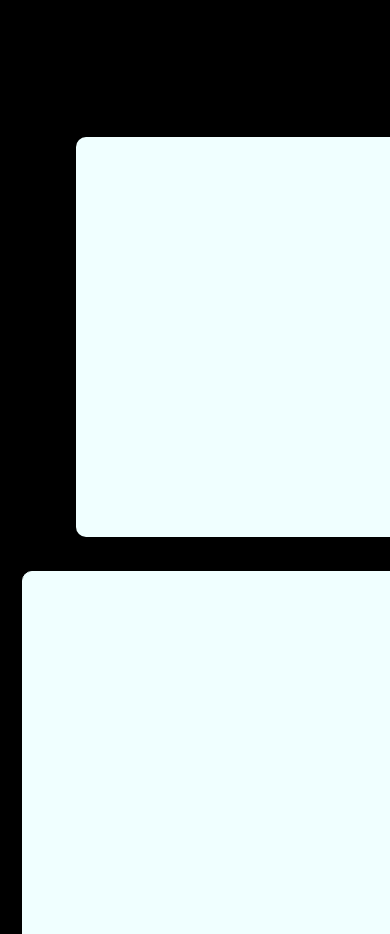
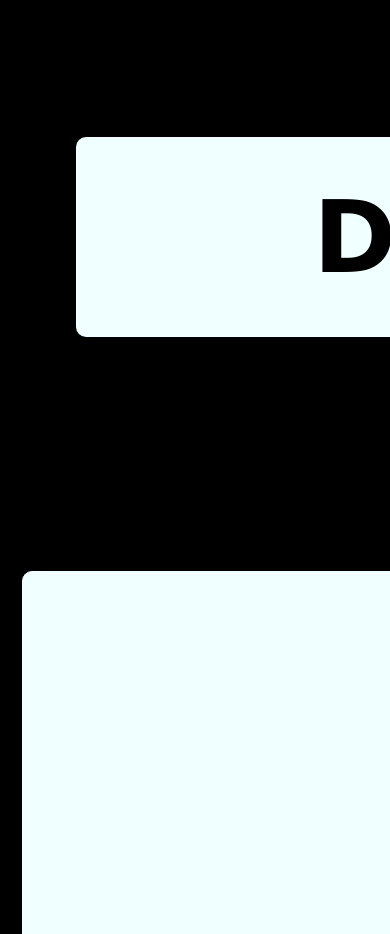
Before and after one commit to SUMer21/Enigma, a plain HTML site: page codeBreak.html in a window 390 px wide. Shown: the part 2500-3434 px from the top of the page. Drawn offline with Linux system fonts and the light colour scheme.

Commit message:
Update codeBreak.html

```diff
--- a/codeBreak.html
+++ b/codeBreak.html
@@ -221,8 +221,8 @@
         margin-left: 30%;
         margin-top: 200px;
         width: 1000px;
-        height: 400px;
-        font-szie: 100px;
+        height: 200px;
+        font-size: 100px;
         font-weight: bold;
         border: 5px solid transparent;
         background-color: azure;
```
